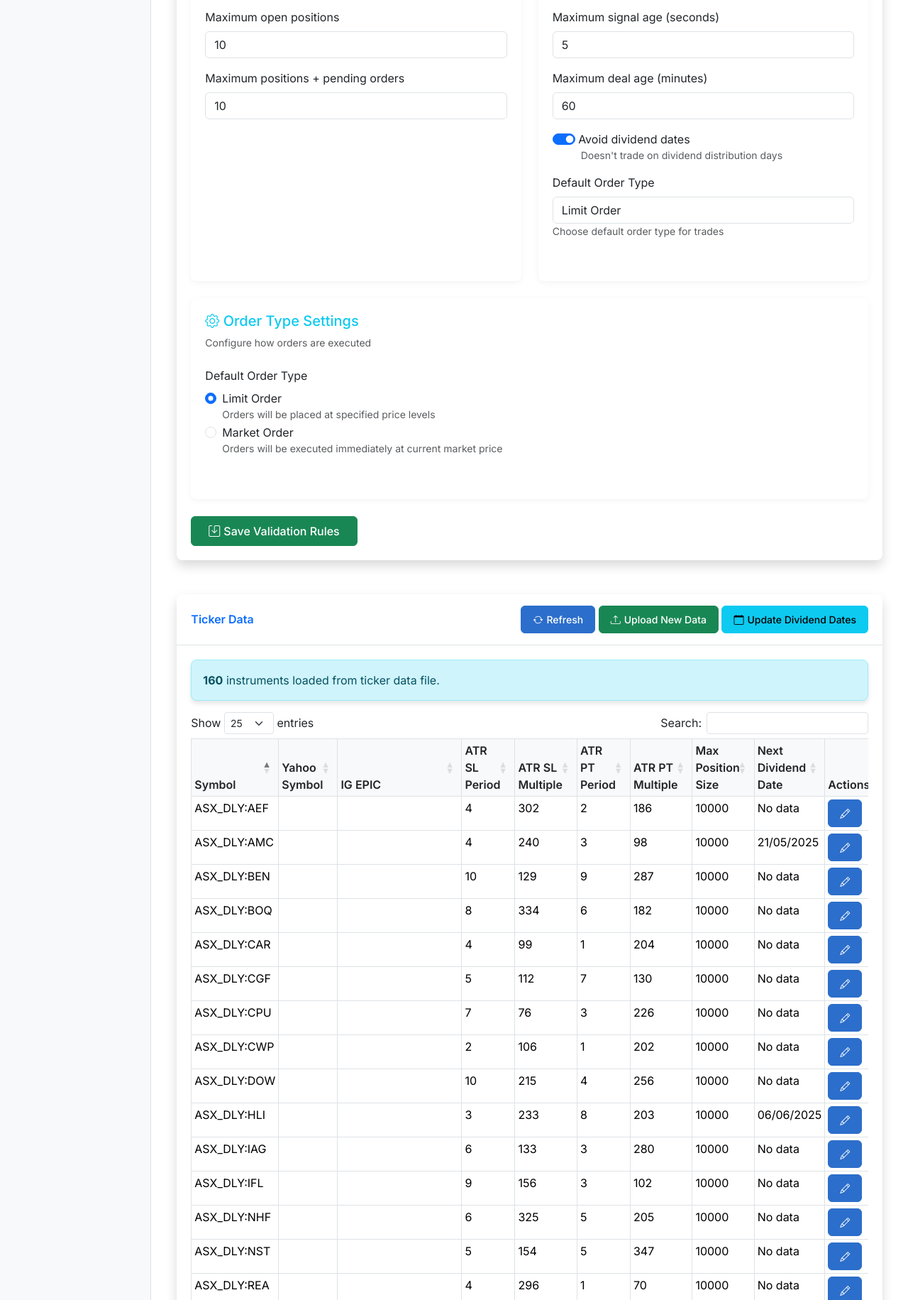
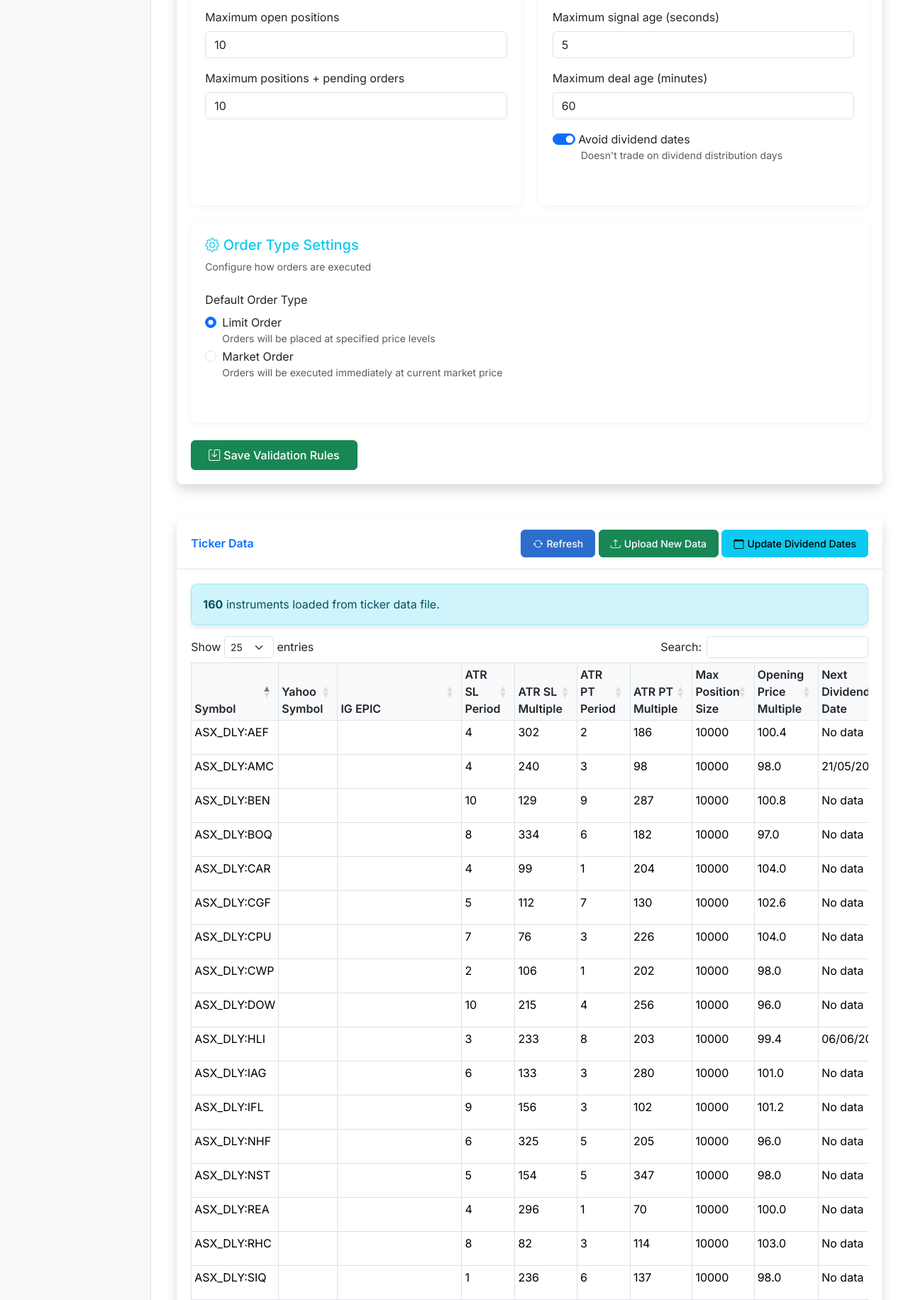
Before and after one commit to shaumne/steven-web-app, a Flask app: page /dashboard/settings in a window 1280 px wide. Shown: the part 1308-3139 px from the top of the page at 71% size. Run offline with Flask 3, Linux system fonts and the light colour scheme; the visitor is signed in with stand-in values (Sample User, id 1); data that the repository does not hold is empty; some libraries are stand-ins or nearby versions.

Commit message:
pushlast

```diff
--- a/app.py
+++ b/app.py
@@ -1193,7 +1193,7 @@ def dashboard_settings():
             'alert_max_age_seconds': 5,
             'max_deal_age_minutes': 60,
             'max_total_positions_and_orders': 10,
-            'default_order_type': 'LIMIT'
+            'default_order_type': "LIMIT"
         })
 
         # Get API connection status
@@ -1497,7 +1497,12 @@ def save_settings():
         current_settings['trading']['alert_max_age_seconds'] = int(data.get('alert_max_age_seconds', current_settings['trading'].get('alert_max_age_seconds', 5)))
         current_settings['trading']['max_deal_age_minutes'] = int(data.get('max_deal_age_minutes', current_settings['trading'].get('max_deal_age_minutes', 60)))
         current_settings['trading']['max_total_positions_and_orders'] = int(data.get('max_total_positions_and_orders', current_settings['trading'].get('max_total_positions_and_orders', 10)))
-        current_settings['trading']['default_order_type'] = data.get('default_order_type', current_settings['trading'].get('default_order_type', 'LIMIT'))
+
+        # Radio button'dan gelen order type değerini kullan
+        order_type = data.get('trading', {}).get('default_order_type', 'LIMIT')
+        if order_type not in ['LIMIT', 'MARKET']:
+            order_type = 'LIMIT'  # Geçersiz değer durumunda varsayılan olarak LIMIT kullan
+        current_settings['trading']['default_order_type'] = order_type
 
         # Update validation settings
         if 'validation' not in current_settings:
--- a/div.py
+++ b/div.py
@@ -3,6 +3,12 @@ import pandas as pd
 import csv
 from datetime import datetime, date
 import os
+import logging
+
+# Cache konumunu projenin bulunduğu dizine ayarla
+cache_dir = os.path.join(os.path.dirname(__file__), '.cache', 'yfinance')
+os.makedirs(cache_dir, exist_ok=True)
+yf.set_tz_cache_location(cache_dir)
 
 # Mapping dictionary for exchange prefixes
 EXCHANGE_TO_YAHOO_MAPPING = {
--- a/templates/settings.html
+++ b/templates/settings.html
@@ -199,15 +199,6 @@
                                             <label class="form-check-label" for="checkDividendDate">Avoid dividend dates</label>
                                             <div class="text-muted small">Doesn't trade on dividend distribution days</div>
                                         </div>
-
-                                        <div class="mb-3">
-                                            <label for="defaultOrderType" class="form-label">Default Order Type</label>
-                                            <select class="form-control" id="defaultOrderType">
-                                                <option value="LIMIT" {% if trading.default_order_type == 'LIMIT' %}selected{% endif %}>Limit Order</option>
-                                                <option value="MARKET" {% if trading.default_order_type == 'MARKET' %}selected{% endif %}>Market Order</option>
-                                            </select>
-                                            <div class="text-muted small">Choose default order type for trades</div>
-                                        </div>
                                     </div>
                                 </div>
                             </div>
@@ -291,6 +282,7 @@
                                     <th>ATR PT Period</th>
                                     <th>ATR PT Multiple</th>
                                     <th>Max Position Size</th>
+                                    <th>Opening Price Multiple</th>
                                     <th>Next Dividend Date</th>
                                     <th>Actions</th>
                                 </tr>
@@ -312,6 +304,7 @@
                                     <td>{{ row['ATR Profit Target Period'] }}</td>
                                     <td>{{ row['ATR Profit Multiple'] }}</td>
                                     <td>{{ row['Postion Size Max GBP'] }}</td>
+                                    <td>{{ row['Opening Price Multiple'] }}</td>
                                     <td>{{ row['Next dividend date'] if row['Next dividend date'] and row['Next dividend date'] != 'nan' else 'No data' }}</td>
                                     <td>
                                         <button class="btn btn-sm btn-primary edit-row" title="Edit">
@@ -450,7 +443,11 @@
                     orderable: true
                 },
                 {
-                    targets: [9], // Actions column
+                    targets: [8], // Opening Price Multiple column
+                    orderable: true
+                },
+                {
+                    targets: [10], // Actions column
                     orderable: false
                 }
             ]
--- a/users.json
+++ b/users.json
@@ -2,8 +2,8 @@
     "admin": {
         "password": "03ac674216f3e15c761ee1a5e255f067953623c8b388b4459e13f978d7c846f4",
         "role": "admin",
-        "last_login": "2025-05-08 20:05:41",
-        "login_count": 1
+        "last_login": "2025-05-10 00:12:05",
+        "login_count": 2
     },
     "test_user": {
         "password": "0b47c69b1033498d5f33f5f7d97bb6a3126134751629f4d0185c115db44c0c90",
```
Also changed, not shown: 1 other file.
